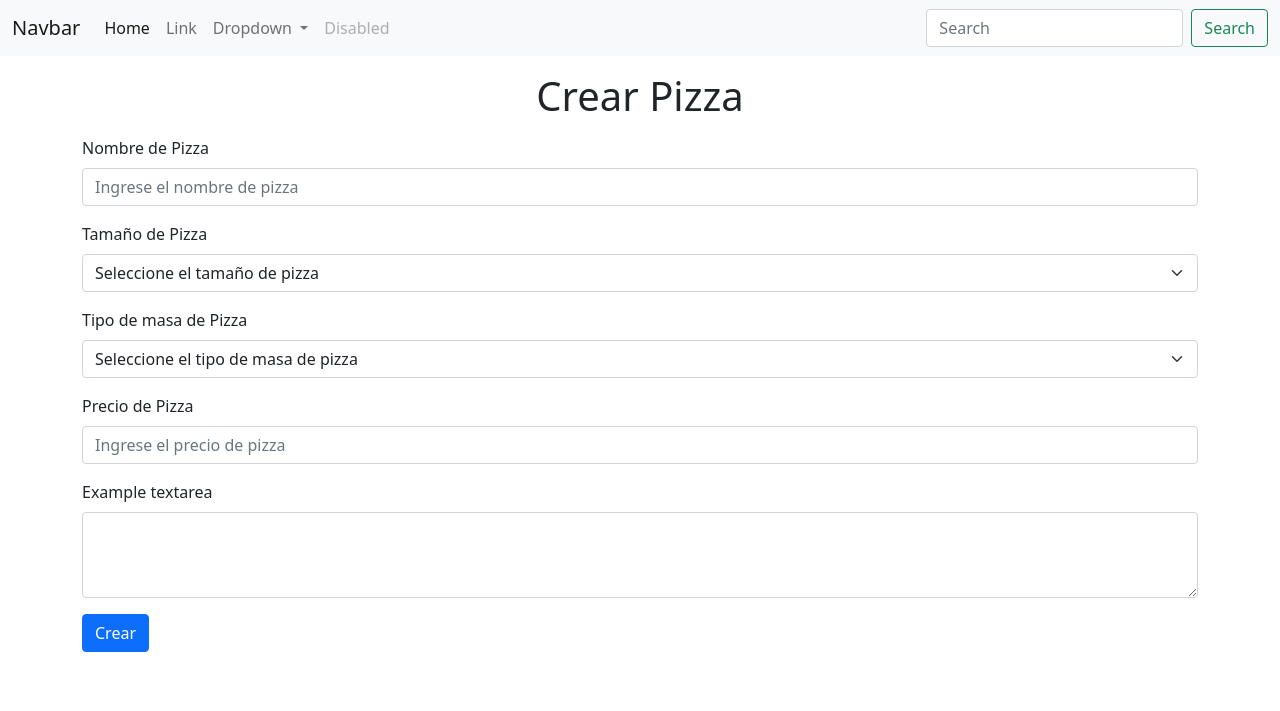
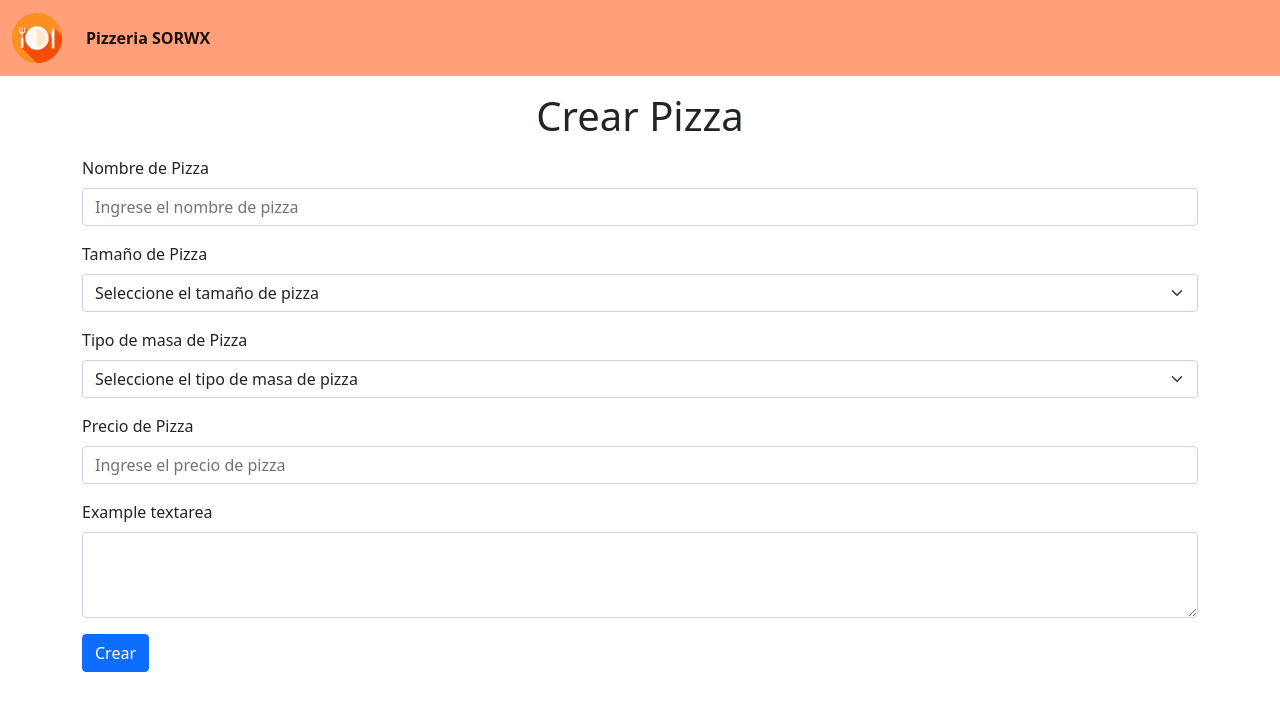
Before and after one commit to LIS-Project-2022/applied-research-1, a PHP site: page /dashboard/pizzas/create.php in a window 1280 px wide. Shown: the top 711 px of the page. Run offline with PHP 8.4, Linux system fonts and the light colour scheme.

Commit message:
modificacion de navbar

```diff
--- a/app/views/dashboard/template/page.class.php
+++ b/app/views/dashboard/template/page.class.php
@@ -15,52 +15,36 @@
                 <title>$title</title>
                 <link href='https://cdn.jsdelivr.net/npm/bootstrap@5.1.3/dist/css/bootstrap.min.css' rel='stylesheet' integrity='sha384-1BmE4kWBq78iYhFldvKuhfTAU6auU8tT94WrHftjDbrCEXSU1oBoqyl2QvZ6jIW3' crossorigin='anonymous'>
                 <script src='https://unpkg.com/sweetalert/dist/sweetalert.min.js'></script>
+                <link rel='icon' href='../../web/img/iconos.png'>
             </head>
             <body>
                 <header>
-                <nav class='navbar navbar-expand-lg navbar-light bg-light'>
+                    <nav class='navbar navbar-expand-md navbar navbar-light' style='background-color:lightsalmon'>
                         <div class='container-fluid'>
-                        <a class='navbar-brand' href='#'>Navbar</a>
-                        <button class='navbar-toggler' type='button' data-bs-toggle='collapse' data-bs-target='#navbarSupportedContent' aria-controls='navbarSupportedContent' aria-expanded='false' aria-label='Toggle navigation'>
+                            <a class='navbar-brand' href='../../dashboard/pizzas'>
+                                <img src='../../web/img/iconos.png' alt='' width='50' height='50'>
+                            </a>
+                            <button class='navbar-toggler' type='button' data-bs-toggle='collapse' data-bs-target='#navbarCollapse' aria-controls='navbarCollapse' aria-expanded='false' aria-label='Toggle navigation'>
                                 <span class='navbar-toggler-icon'></span>
                             </button>
-                        <div class='collapse navbar-collapse' id='navbarSupportedContent'>
-                        <ul class='navbar-nav me-auto mb-2 mb-lg-0'>
+                            <div class='collapse navbar-collapse' id='navbarCollapse'>
+                                <ul class='navbar-nav me-auto mb-2 mb-md-0'>
                                     <li class='nav-item'>
-                            <a class='nav-link active' aria-current='page' href='#'>Home</a>
-                            </li>
-                            <li class='nav-item'>
-                            <a class='nav-link' href='#'>Link</a>
-                            </li>
-                            <li class='nav-item dropdown'>
-                            <a class='nav-link dropdown-toggle' href='#' id='navbarDropdown' role='button' data-bs-toggle='dropdown' aria-expanded='false'>
-                                Dropdown
-                            </a>
-                            <ul class='dropdown-menu' aria-labelledby='navbarDropdown'>
-                                <li><a class='dropdown-item' href='#'>Action</a></li>
-                                <li><a class='dropdown-item' href='#'>Another action</a></li>
-                                <li><hr class='dropdown-divider'></li>
-                                <li><a class='dropdown-item' href='#'>Something else here</a></li>
-                            </ul>
-                            </li>
-                            <li class='nav-item'>
-                            <a class='nav-link disabled'>Disabled</a>
+                                        <a class='nav-link active' style='font-weight: bold;' aria-current='page' href='index.html'>Pizzeria SORWX</a>
                                     </li>
                                 </ul>
-                        <form class='d-flex'>
-                            <input class='form-control me-2' type='search' placeholder='Search' aria-label='Search'>
-                            <button class='btn btn-outline-success' type='submit'>Search</button>
-                        </form>
                             </div>
                         </div>
                     </nav>
                 </header>
+                <main class='my-3'>
             ");
         }
 
         public static function templateFooter()
         {
             print('
+                </main>
             </body>
             </html>
             ');
--- a/dashboard/pizzas/create.php
+++ b/dashboard/pizzas/create.php
@@ -1,6 +1,6 @@
 <?php
     require_once("../../app/views/dashboard/template/page.class.php");
-    Page::templateHeader('Pizzas');
+    Page::templateHeader('Pizzeria SORWX');
     require_once("../../app/controllers/pizzas/create_controller.php");
     Page::templateFooter();
 ?>
--- a/dashboard/pizzas/delete.php
+++ b/dashboard/pizzas/delete.php
@@ -1,6 +1,6 @@
 <?php
     require_once("../../app/views/dashboard/template/page.class.php");
-    Page::templateHeader('Pizzas');
+    Page::templateHeader('Pizzeria SORWX');
     require_once("../../app/controllers/pizzas/delete_controller.php");
     Page::templateFooter();
 ?>
--- a/dashboard/pizzas/index.php
+++ b/dashboard/pizzas/index.php
@@ -1,6 +1,6 @@
 <?php
     require_once("../../app/views/dashboard/template/page.class.php");
-    Page::templateHeader('Pizzas');
+    Page::templateHeader('Pizzeria SORWX');
     require_once("../../app/controllers/pizzas/index_controller.php");
     Page::templateFooter();
 ?>
--- a/dashboard/pizzas/update.php
+++ b/dashboard/pizzas/update.php
@@ -1,6 +1,6 @@
 <?php
     require_once("../../app/views/dashboard/template/page.class.php");
-    Page::templateHeader('Pizzas');
+    Page::templateHeader('Pizzeria SORWX');
     require_once("../../app/controllers/pizzas/update_controller.php");
     Page::templateFooter();
 ?>
```
Also changed, not shown: web/img/iconos.png (added). Lines whose indentation alone changed are shown as unchanged.
